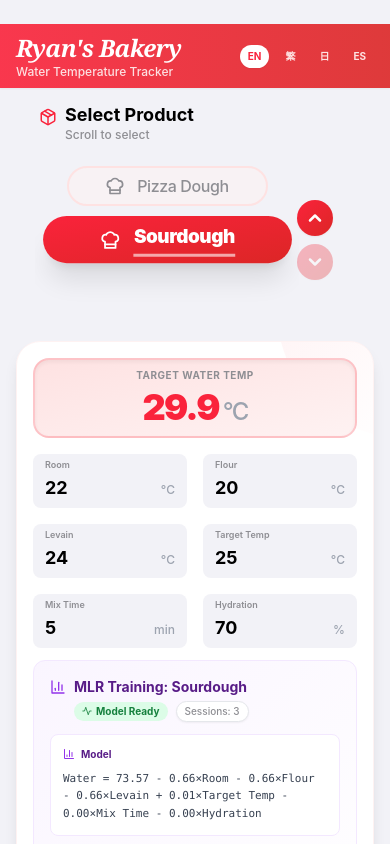
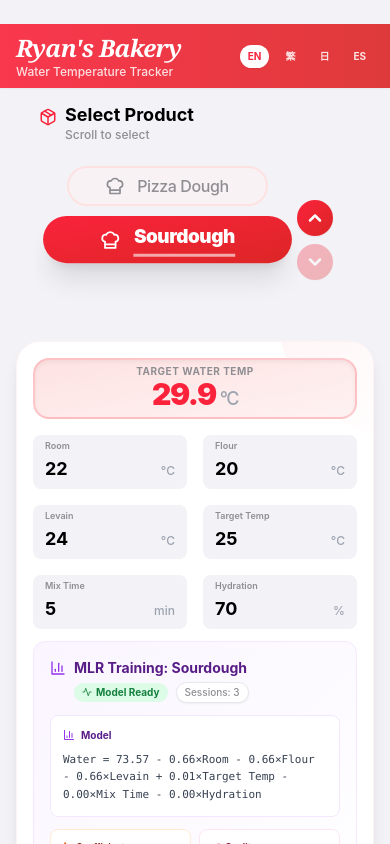
Before and after one commit to ghryan0000/dough-temp-tracker, a React (Vite) app: page / in a window 390 px wide. Shown: the top 844 px of the page. Built offline with nearby package versions, Linux system fonts and the light colour scheme.

Commit message:
style: compact target water temp frame height by ~30px for mobile

```diff
--- a/dough-temp-tracker.tsx
+++ b/dough-temp-tracker.tsx
@@ -576,11 +576,11 @@ export default function DoughTempTracker() {
             <div className="absolute top-0 right-0 w-32 h-32 bg-gradient-to-br from-apple-red/5 to-transparent rounded-bl-full -mr-8 -mt-8 pointer-events-none" />
 
             {/* Target Display */}
-            <div className={`py-2 px-3 md:p-4 rounded-2xl text-center mb-4 md:mb-8 border-2 transition-all duration-500 relative overflow-hidden ${regressionModel ? 'bg-gradient-to-br from-red-100 to-red-50 border-apple-red/20 shadow-inner' : 'bg-gray-100 border-transparent'}`}>
-              <div className="text-[10px] font-bold text-apple-gray uppercase tracking-wider mb-1">{t.targetWaterTemp}</div>
-              <div className={`text-4xl md:text-5xl font-black tracking-tighter ${currentPredictedWater ? 'text-apple-red' : 'text-gray-300'}`}>
+            <div className={`py-1 px-3 md:p-4 rounded-2xl text-center mb-4 md:mb-8 border-2 transition-all duration-500 relative overflow-hidden ${regressionModel ? 'bg-gradient-to-br from-red-100 to-red-50 border-apple-red/20 shadow-inner' : 'bg-gray-100 border-transparent'}`}>
+              <div className="text-[10px] font-bold text-apple-gray uppercase tracking-wider">{t.targetWaterTemp}</div>
+              <div className={`text-3xl md:text-5xl font-black tracking-tighter leading-none ${currentPredictedWater ? 'text-apple-red' : 'text-gray-300'}`}>
                 {currentPredictedWater !== null ? currentPredictedWater.toFixed(1) : '--'}
-                <span className="text-2xl ml-1 font-medium text-gray-400">°C</span>
+                <span className="text-lg md:text-2xl ml-1 font-medium text-gray-400">°C</span>
               </div>
             </div>
 
```
